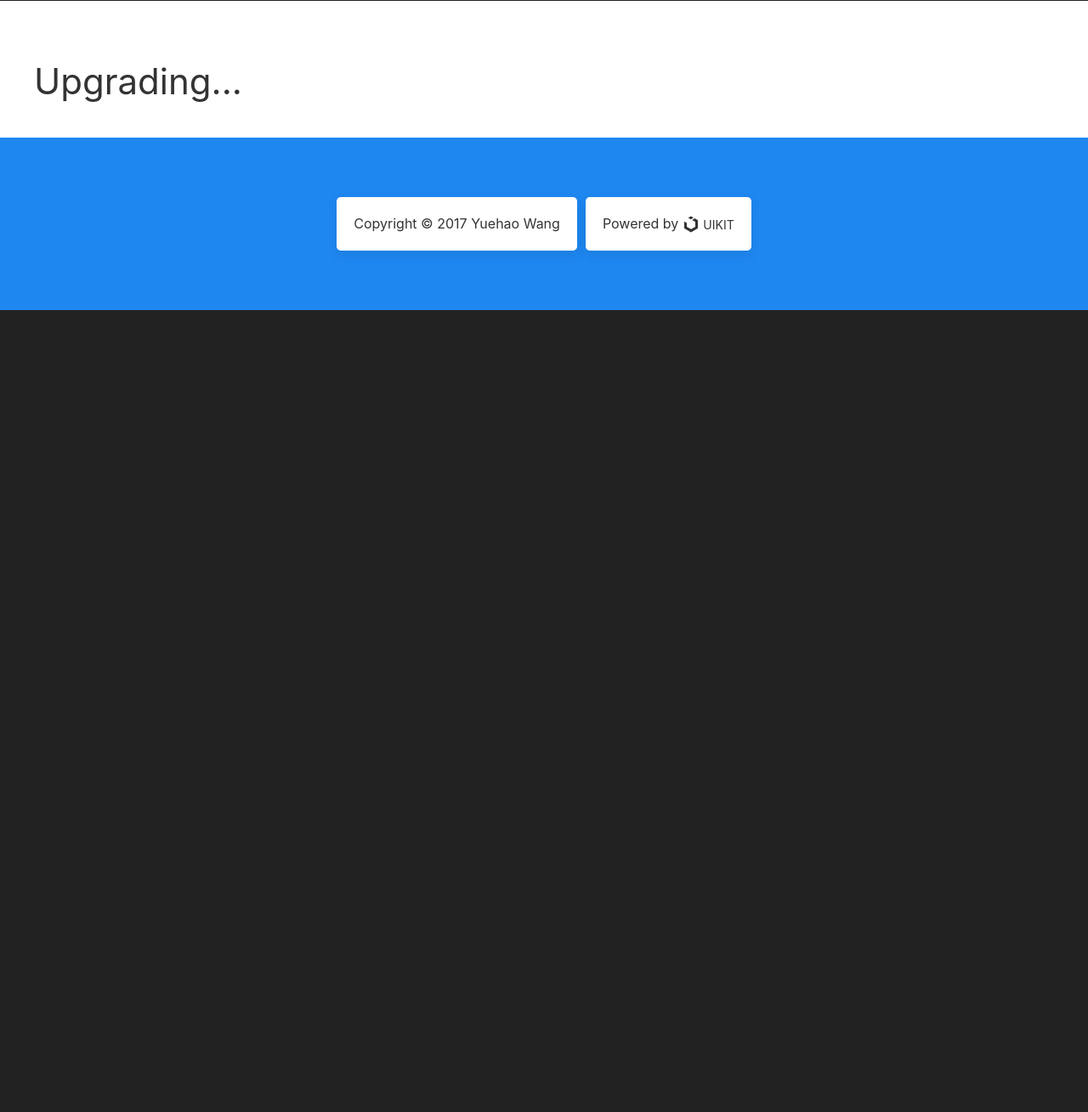
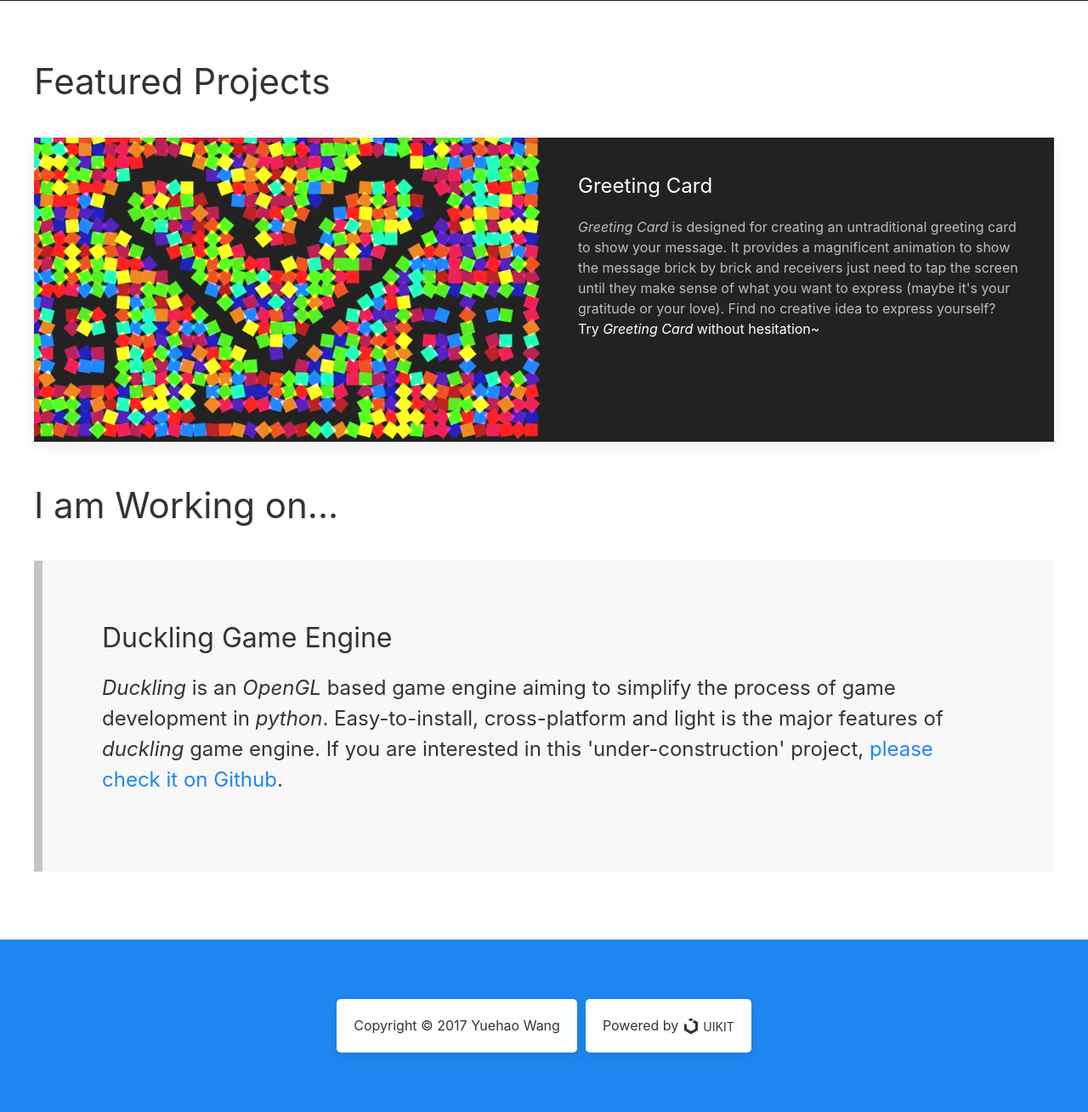
Before and after one commit to yuehaowang/yuehaolab.com, a Python web app: template templates/index.html in a window 1280 px wide. Shown: the part 585-1894 px from the top of the page at 85% size. Before the commit the page ends 950 px from the top, so only its background shows below. Run offline with Jinja, Linux system fonts and the light colour scheme; the template is opened without the code that fills it, so the values that code supplies are empty.

Commit message:
Update index.

```diff
--- a/templates/index.html
+++ b/templates/index.html
@@ -1,4 +1,14 @@
 {% extends 'mainframe.html' %}
+
+{% block extend_head %}
+
+	<style>
+		.project-intro {
+			border-left: 10px #C5C5C5 solid;
+		}
+	</style>
+
+{% endblock %}
 
 
 {% block banner %}
@@ -29,6 +39,34 @@
 
 {% block content %}
 
-	<h1>Upgrading...</h1>
+	<div class="paragraph">
+		<h1>Featured Projects</h1>
+		<div class="uk-card uk-card-secondary uk-grid-collapse uk-child-width-1-2@s uk-margin-medium" uk-grid>
+			<div class="uk-card-media-left uk-cover-container">
+				<img src="/images/greeting_card_demo.png" alt="" uk-cover>
+				<canvas width="670" height="400"></canvas>
+			</div>
+			<div>
+				<div class="uk-card-body">
+					<h3 class="uk-card-title">Greeting Card</h3>
+					<p>
+						<i>Greeting Card</i> is designed for creating an untraditional greeting card to show your message. It provides a magnificent animation to show the message brick by brick and receivers just need to tap the screen until they make sense of what you want to express (maybe it's your gratitude or your love). Find no creative idea to express yourself? <a href="https://github.com/yuehaowang/greeting_card" target="_blank">Try <i>Greeting Card</i> without hesitation~</a>
+					</p>
+				</div>
+			</div>
+		</div>
+	</div>
+
+	<div id="paragraph">
+		<h1>I am Working on...</h1>
+		<div class="uk-padding-large uk-background-muted uk-margin-medium project-intro">
+			<h2>Duckling Game Engine</h2>
+			<div class="uk-text-lead">
+				<p>
+					<i>Duckling</i> is an <i>OpenGL</i> based game engine aiming to simplify the process of game development in <i>python</i>. Easy-to-install, cross-platform and light is the major features of <i>duckling</i> game engine. If you are interested in this 'under-construction' project, <a href="https://github.com/yuehaowang/duckling" target="_blank">please check it on Github</a>.
+				</p>
+			</div>
+		</div>
+	</div>
 
 {% endblock %}
--- a/templates/mainframe.html
+++ b/templates/mainframe.html
@@ -11,6 +11,8 @@
 	<script src="js/uikit-icons.min.js"></script>
 	<script type="text/javascript" src="js/jquery-1.12.2.min.js"></script>
 	<script type="text/javascript" src="js/main.js"></script>
+	{% block extend_head %}
+	{% endblock %}
 </head>
 <body>
 
--- a/templates/showcase.html
+++ b/templates/showcase.html
@@ -23,7 +23,7 @@
 				<div class="uk-card uk-card-secondary uk-card-hover uk-card-body uk-border-rounded uk-light">
 					<h3 class="uk-panel-title">Greeting Card <span class="uk-margin-small-left uk-badge">JavaScript</span></h3>
 					<p>
-						You may want to write some warm words to your best friends, parents or lover. Plain text may bore them. Greeting Card provides a magnificent animation to show the text brick by brick. Receivers just need to tap the screen until they make sense of what you want to express (maybe it's your gratitude or your love).
+						You may want to write some warm words to your best friends, parents or lover. Plain text may bore them. Greeting Card provides a magnificent animation to show the message brick by brick. Receivers just need to tap the screen until they make sense of what you want to express (maybe it's your gratitude or your love).
 					</p>
 					<br />
 					<a target="_blank" href="https://github.com/yuehaowang/greeting_card" class="uk-button uk-button-text">View on Github</a>
```
Also changed, not shown: static/images/greeting_card_demo.png (added).
